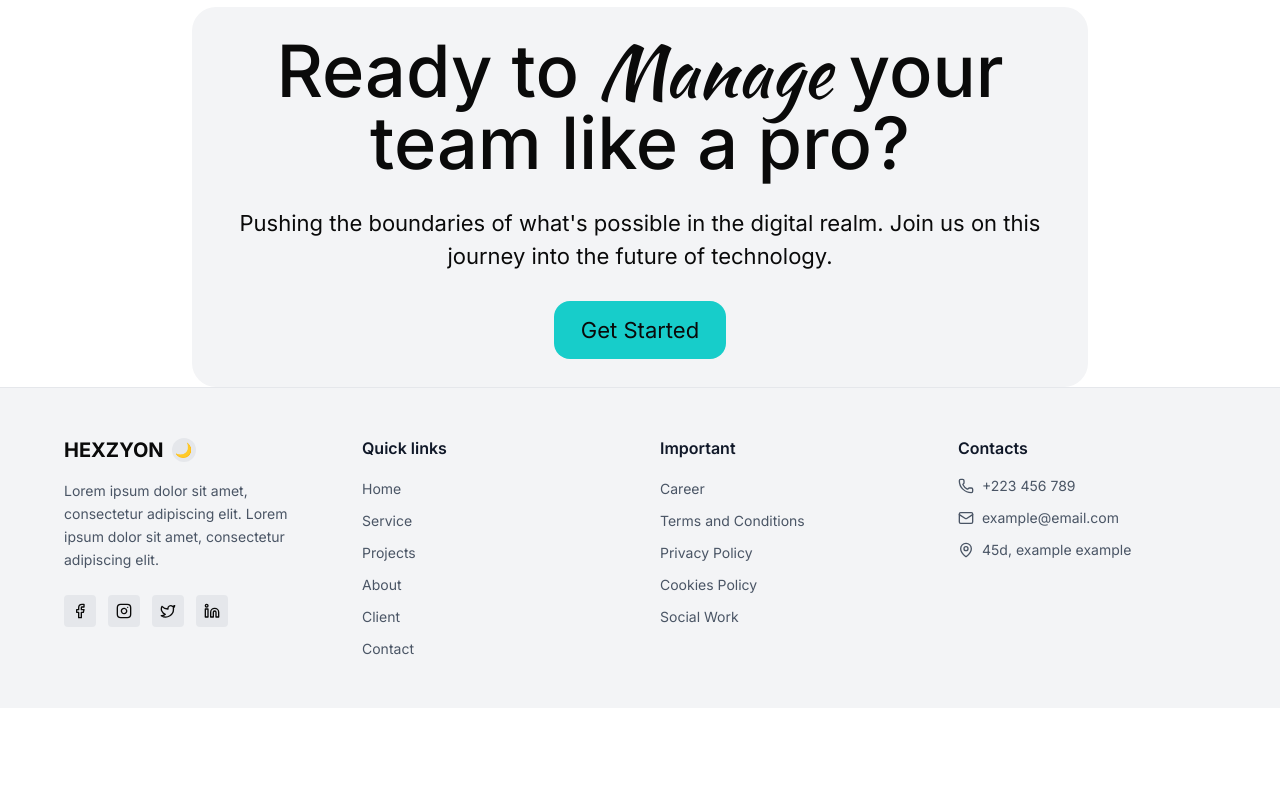
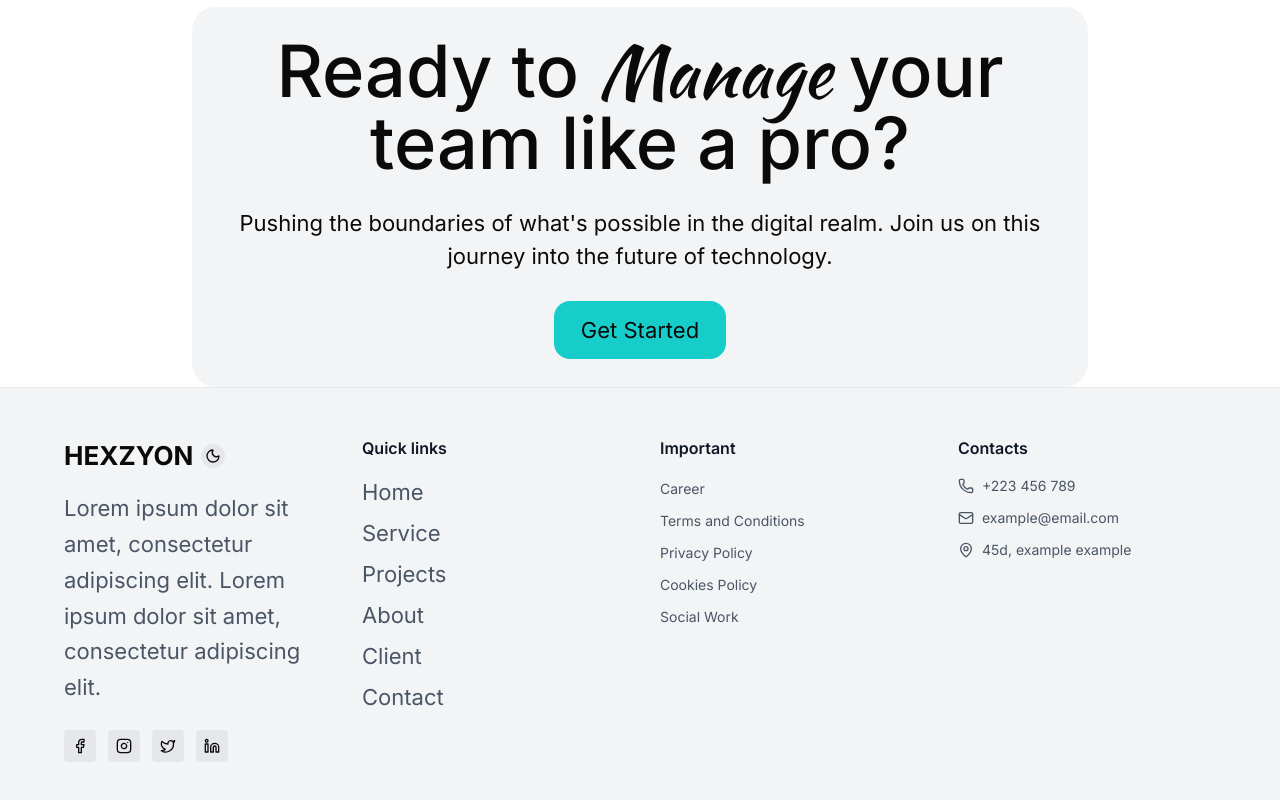
Before and after one commit to Roshen-Perera/ceylon-developers-portfolio, a Next.js app: page / in a window 1280 px wide. Shown: the part 8247-9047 px from the top of the page. Before the commit the page ends 8955 px from the top, so only its background shows below. Built offline with nearby package versions, Linux system fonts and the light colour scheme.

Commit message:
changed text-xs to text-[22px]

```diff
--- a/components/footer.tsx
+++ b/components/footer.tsx
@@ -1,4 +1,4 @@
-import { Facebook, Instagram, Twitter, Linkedin, Phone, Mail, MapPin } from 'lucide-react';
+import { Facebook, Instagram, Twitter, Linkedin, Phone, Mail, MapPin, Moon } from 'lucide-react';
 import React from 'react'
 
 const Footer = () => {
@@ -8,12 +8,12 @@ const Footer = () => {
         {/* Brand Section */}
         <div>
           <div className="flex items-center gap-2 mb-4">
-            <h3 className="text-xl font-bold">HEXZYON</h3>
+            <h3 className="text-[26px] font-bold">HEXZYON</h3>
             <button className="w-6 h-6 rounded-full bg-gray-200 flex items-center justify-center">
-              <span className="text-sm">🌙</span>
+                <Moon size={16} />
             </button>
           </div>
-          <p className="text-gray-600 text-sm leading-relaxed mb-6">
+          <p className="text-gray-600 text-[22px] leading-relaxed mb-6">
             Lorem ipsum dolor sit amet, consectetur adipiscing elit. Lorem ipsum
             dolor sit amet, consectetur adipiscing elit.
           </p>
@@ -50,32 +50,32 @@ const Footer = () => {
           <h4 className="font-semibold text-gray-900 mb-4">Quick links</h4>
           <ul className="space-y-2">
             <li>
-              <a href="#" className="text-gray-600 text-sm hover:text-gray-900">
+              <a href="#" className="text-gray-600 text-[22px] hover:text-gray-900">
                 Home
               </a>
             </li>
             <li>
-              <a href="#" className="text-gray-600 text-sm hover:text-gray-900">
+              <a href="#" className="text-gray-600 text-[22px] hover:text-gray-900">
                 Service
               </a>
             </li>
             <li>
-              <a href="#" className="text-gray-600 text-sm hover:text-gray-900">
+              <a href="#" className="text-gray-600 text-[22px] hover:text-gray-900">
                 Projects
               </a>
             </li>
             <li>
-              <a href="#" className="text-gray-600 text-sm hover:text-gray-900">
+              <a href="#" className="text-gray-600 text-[22px] hover:text-gray-900">
                 About
               </a>
             </li>
             <li>
-              <a href="#" className="text-gray-600 text-sm hover:text-gray-900">
+              <a href="#" className="text-gray-600 text-[22px] hover:text-gray-900">
                 Client
               </a>
             </li>
             <li>
-              <a href="#" className="text-gray-600 text-sm hover:text-gray-900">
+              <a href="#" className="text-gray-600 text-[22px] hover:text-gray-900">
                 Contact
               </a>
             </li>
```
